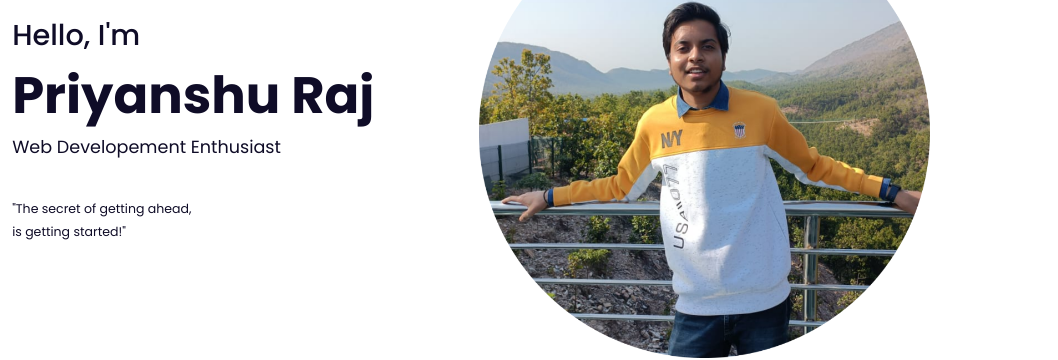
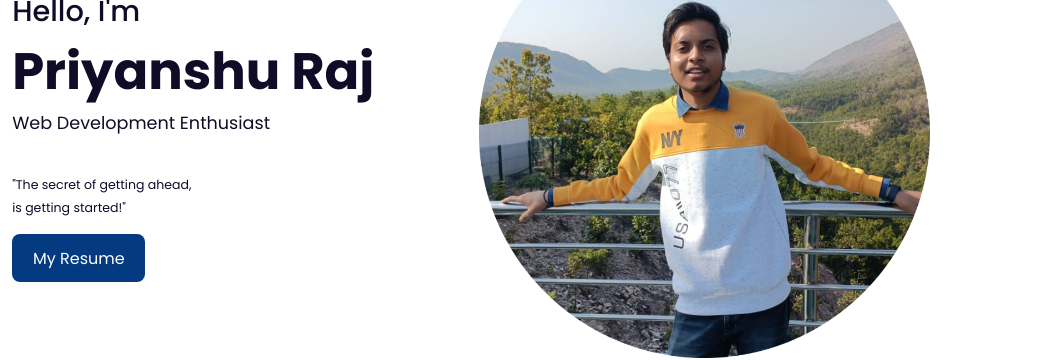
Before and after one commit to priyanshuraj30/selfportfolio, a plain HTML site: page index.html in a window 1280 px wide. Shown: the part 264-624 px from the top of the page, 222-1280 px from the left. Drawn offline with nearby package versions, Linux system fonts and the light colour scheme.

Commit message:
Update index.html

```diff
--- a/index.html
+++ b/index.html
@@ -40,9 +40,9 @@
     <div class="home-text">
         <span>Hello, I'm</span><br>
         <h1>Priyanshu Raj</h1>
-        <h2>Web Developement Enthusiast</h2><br>
+        <h2>Web Development Enthusiast</h2><br>
         <p><small>"The secret of getting ahead, <br> is getting started!" <br></small></p>
-        <!-- <a href="#contact" class="btn">Download CV</a> -->
+        <a href="https://drive.google.com/file/d/1mtn1mYq4jwVw75vWz836dZ_ApZLre7IM/view?usp=sharing" class="btn">My Resume</a>
     </div>
 </section>
 <!-- Home Section End -->
```
